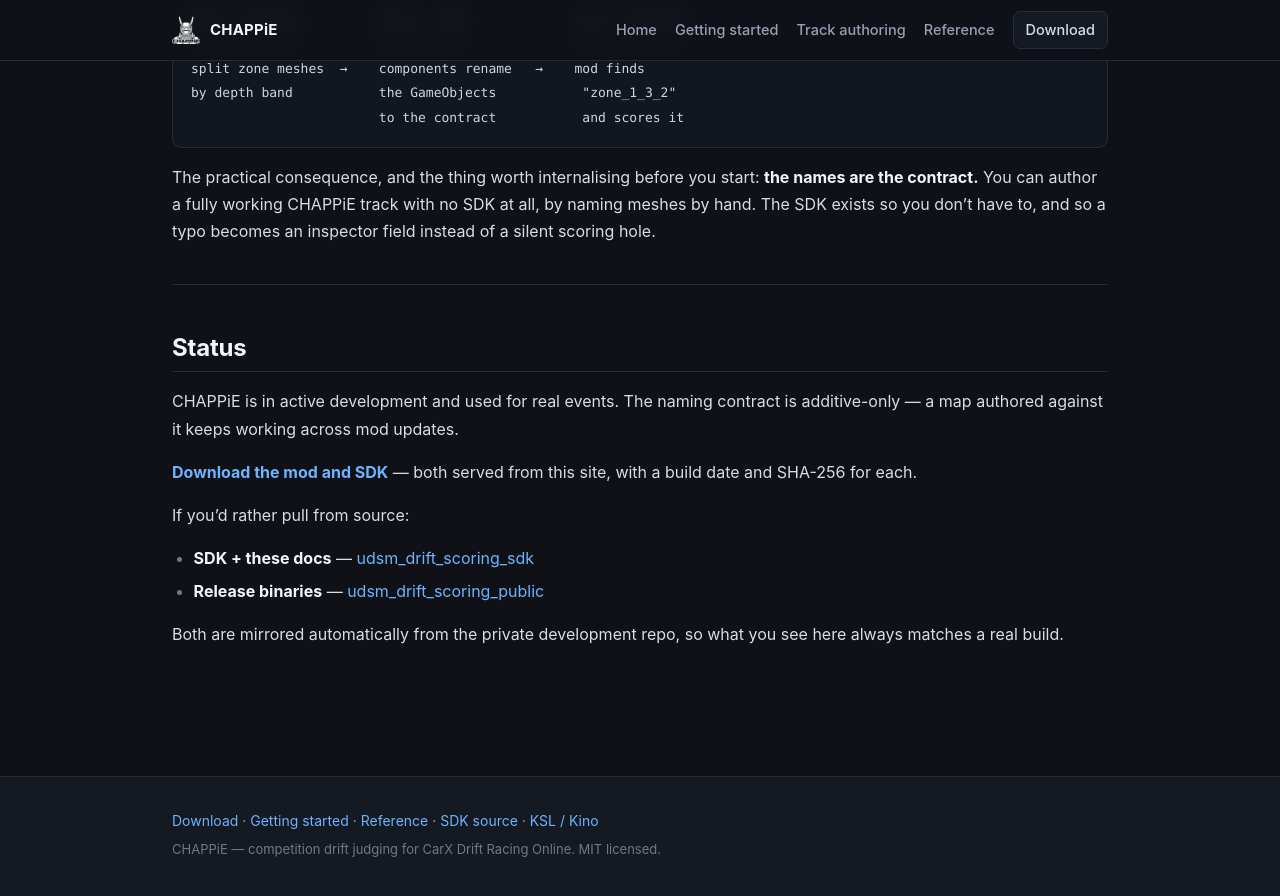
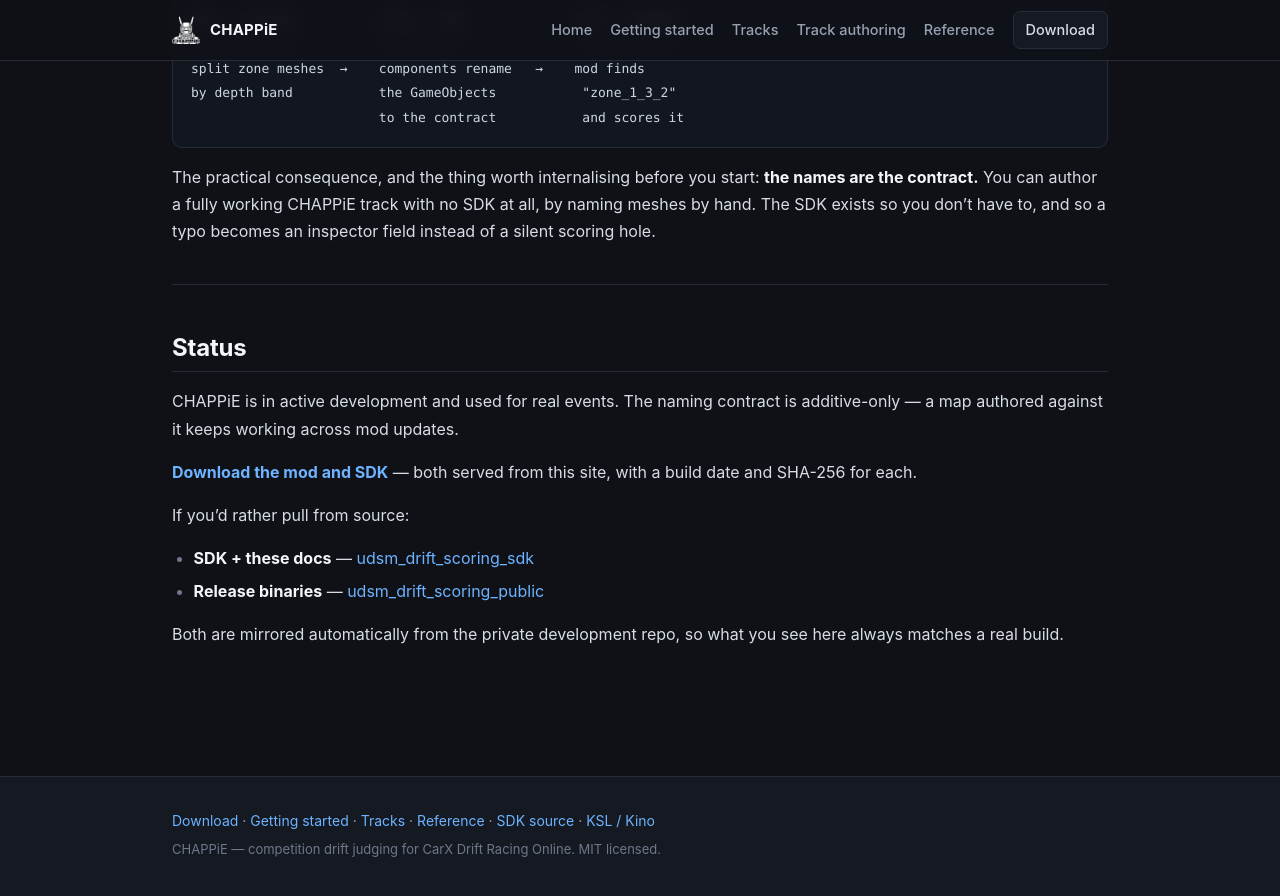
Before and after one commit to StuartLTL/udsm_drift_scoring_sdk, a Jekyll site: the page built from docs/index.md, in a window 1280 px wide and 900 px high, scrolled down 2167 px. Shown: the top 896 px of the window. Built offline with Jekyll 4.4.1, drawn with Linux system fonts in a browser that asks for light colours; our own code applies the rules of GitHub Pages for plain Markdown files.

Commit message:
sync: SDK from private @ 88302e5

```diff
--- a/docs/_data/build.yml
+++ b/docs/_data/build.yml
@@ -8,4 +8,4 @@ mod_sha256: "544640a3dd167a9d7fbec94fbe9f49a76a308d78fbff5d9d9fbaf9244b8aca37"
 sdk_date: "2026-08-16"
 sdk_size: "12 KB"
 sdk_sha256: "63f420ba92c314f2e4213d9b0a70b44333c40771457aff613934e35b5ffe5f90"
-source_commit: "cc78ee1"
+source_commit: "88302e5"
--- a/docs/_layouts/default.html
+++ b/docs/_layouts/default.html
@@ -29,6 +29,7 @@
     <nav class="site-nav">
       <a href="{{ '/' | relative_url }}">Home</a>
       <a href="{{ '/getting-started' | relative_url }}">Getting started</a>
+      <a href="{{ '/tracks' | relative_url }}">Tracks</a>
       <a href="{{ '/tutorials/' | relative_url }}">Track authoring</a>
       <a href="{{ '/reference/' | relative_url }}">Reference</a>
       <a class="nav-cta" href="{{ '/download' | relative_url }}">Download</a>
@@ -65,6 +66,7 @@
     <p>
       <a href="{{ '/download' | relative_url }}">Download</a> &middot;
       <a href="{{ '/getting-started' | relative_url }}">Getting started</a> &middot;
+      <a href="{{ '/tracks' | relative_url }}">Tracks</a> &middot;
       <a href="{{ '/reference/' | relative_url }}">Reference</a> &middot;
       <a href="https://github.com/StuartLTL/udsm_drift_scoring_sdk">SDK source</a> &middot;
       <a href="https://kino.tools/">KSL / Kino</a>
```
